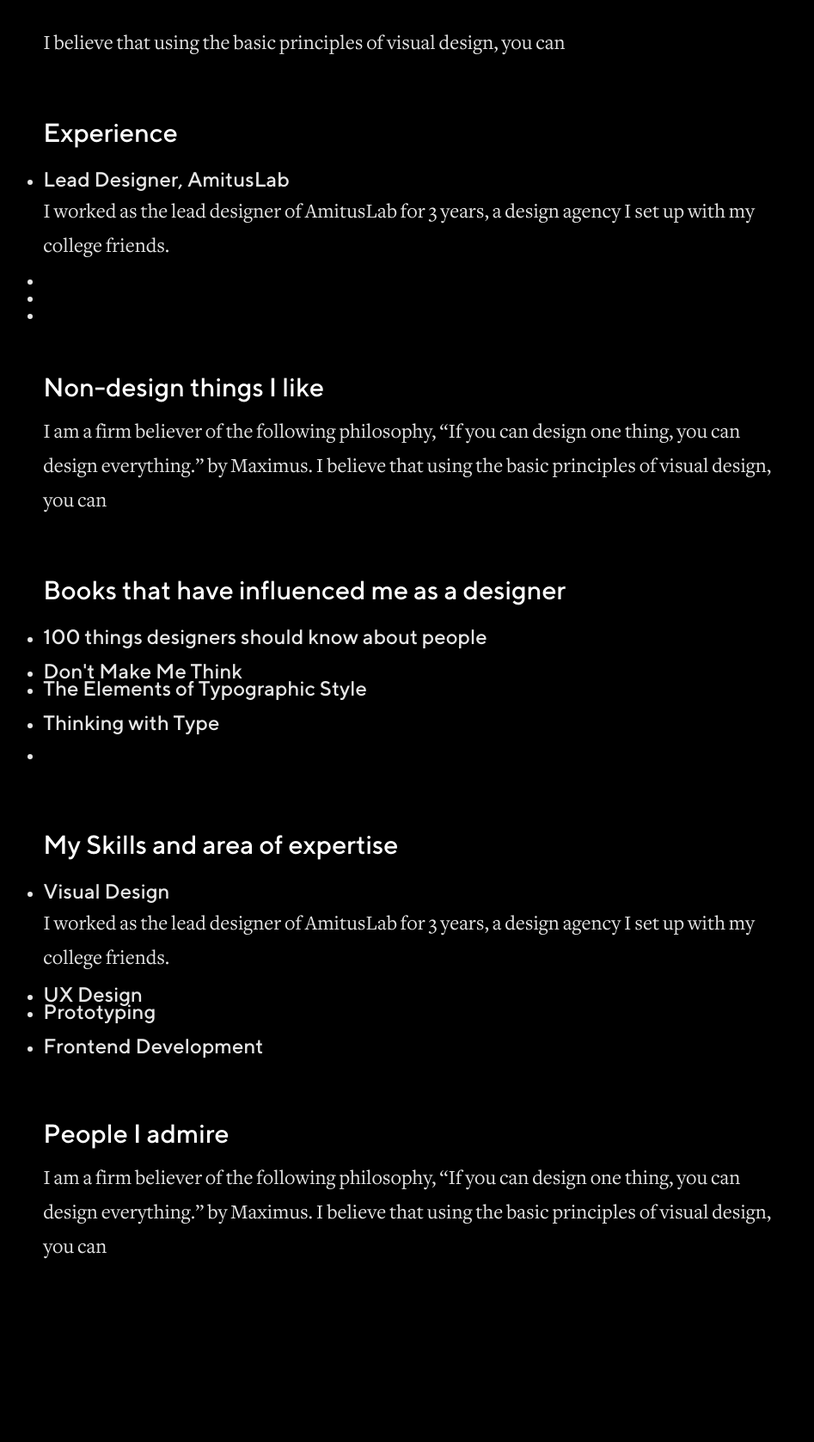
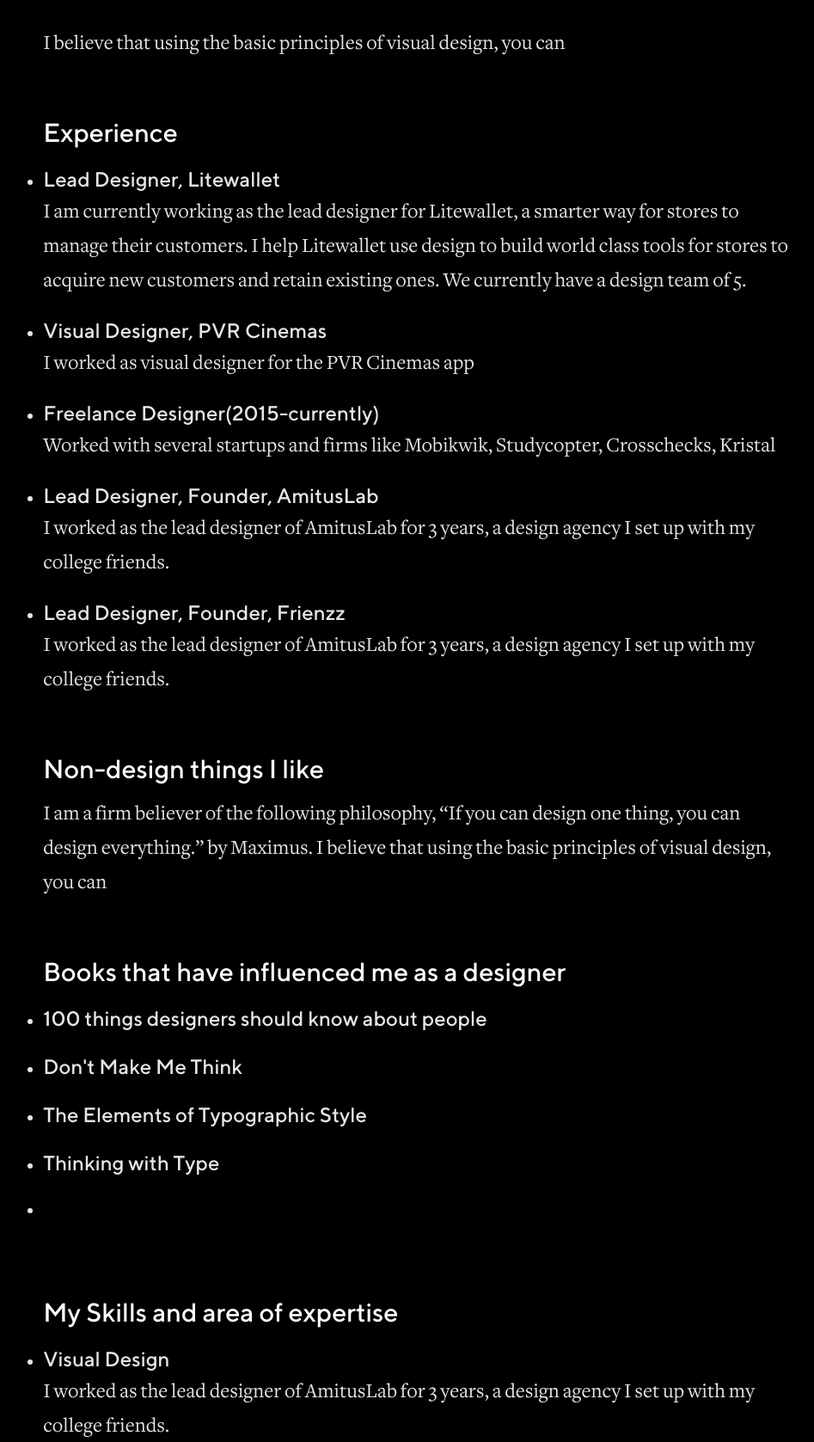
Before and after one commit to thenitish23121991/thenitish23121991.github.io, a PHP site: page /about.html in a window 1280 px wide. Shown: the part 923-2600 px from the top of the page at 86% size, without its empty margins (152-1099 px from the left). Run offline with PHP 8.4, Linux system fonts and the light colour scheme; style sheets or scripts are compiled from the project's sources; some libraries are stand-ins or nearby versions.

Commit message:
added new about page

```diff
--- a/about.html
+++ b/about.html
@@ -185,10 +185,17 @@ Experience
 
 <ul>
 
-<li><div class="list_title">Lead Designer, AmitusLab</div><div class="list_body">I worked as the lead designer of AmitusLab for 3 years, a design agency I set up with my college friends.</div></li>
-<li><div class="list_title"></div><div class="list_body"></div></li>
-<li><div class="list_title"></div><div class="list_body"></div></li>
-<li><div class="list_title"></div><div class="list_body"></div></li>
+<li><div class="list_title">Lead Designer, Litewallet</div><div class="list_body">I am currently working as the lead designer for Litewallet, a smarter way for stores to manage their customers. I help Litewallet use design to build world class tools for stores to acquire new customers and retain existing ones. We currently have a design team of 5. </div></li>
+
+
+<li><div class="list_title">Visual Designer, PVR Cinemas</div><div class="list_body">I worked as visual designer for the PVR Cinemas app </div></li>
+
+
+<li><div class="list_title">Freelance Designer(2015-currently)</div><div class="list_body">Worked with several startups and firms like Mobikwik, Studycopter, Crosschecks, Kristal </div></li>
+
+<li><div class="list_title">Lead Designer, Founder, AmitusLab</div><div class="list_body">I worked as the lead designer of AmitusLab for 3 years, a design agency I set up with my college friends.</div></li>
+
+<li><div class="list_title">Lead Designer, Founder, Frienzz</div><div class="list_body">I worked as the lead designer of AmitusLab for 3 years, a design agency I set up with my college friends.</div></li>
 
 </ul>
 
--- a/assets/css/style2.css
+++ b/assets/css/style2.css
@@ -225,7 +225,7 @@ body {
 .top_container ul li:nth-child(1) {
   margin-left: 0px; }
 
-.top_container ul li:nth-child(3) {
+.top_nav_container ul li:nth-child(3) {
   margin-top: -20px; }
 
 .top_nav_container ul li:hover {
@@ -481,6 +481,10 @@ body {
 
 #crosschecks_work_container .works_cover_container {
   background-image: url("../images/crosschecks_cover_1.png"); }
+
+#pvr_cinemas_app_work_container .works_cover_container {
+  background-image: url("../images/pvr_cinemas_cover.svg");
+  background-position: 0px -80px; }
 
 .works_bottom_container {
   margin-top: 64px;
@@ -1011,4 +1015,10 @@ svg.no_width g#Experiments g#Homepage rect:nth-child(29) {
   font-size: 20px;
   color: rgba(0, 0, 0, 0.5); }
 
+.about_body ul li {
+  margin-top: 16px; }
+
+.about_body ul li:nth-child(1) {
+  margin-top: 0px; }
+
 /*# sourceMappingURL=style2.css.map */
--- a/assets/scss/style2.scss
+++ b/assets/scss/style2.scss
@@ -320,7 +320,7 @@ display:inline-block;
 .top_container ul li:nth-child(1){
 	margin-left:0px;
 }
-.top_container ul li:nth-child(3){
+.top_nav_container ul li:nth-child(3){
 	margin-top:-20px;
 }
 
@@ -613,6 +613,11 @@ background-image:url('../images/Litewallet Mockup.jpg');
 }
 #crosschecks_work_container .works_cover_container{
 	background-image:url('../images/crosschecks_cover_1.png');
+}
+
+#pvr_cinemas_app_work_container .works_cover_container{
+	background-image:url('../images/pvr_cinemas_cover.svg');
+	background-position:0px -80px;
 }
 
 .works_bottom_container{
@@ -1234,3 +1239,10 @@ transition:all .16s ease 0s;
 	font-size:$caption_text_halved;
 	color:$text_light_color;
 }
+
+.about_body ul li{
+	margin-top:16px;
+}
+.about_body ul li:nth-child(1){
+	margin-top:0px;
+}
```
Also changed, not shown: 2 other files.
